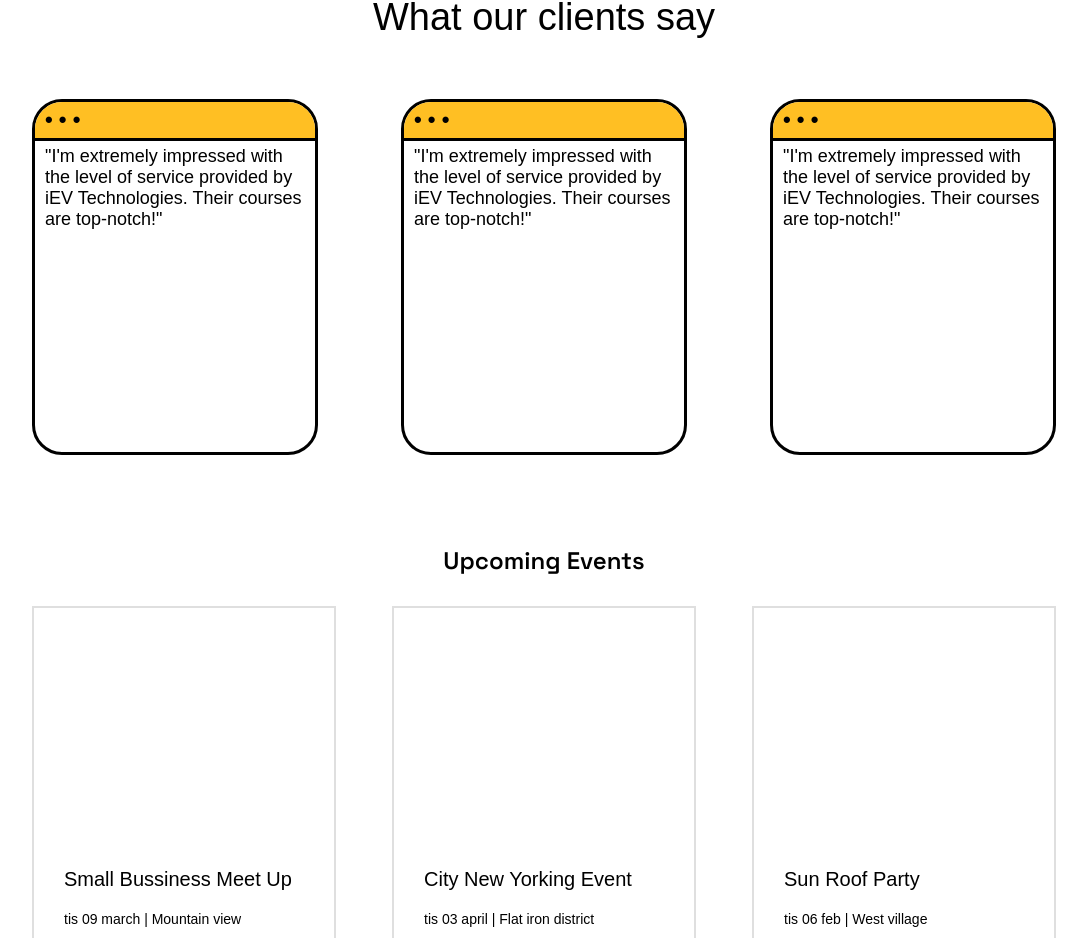
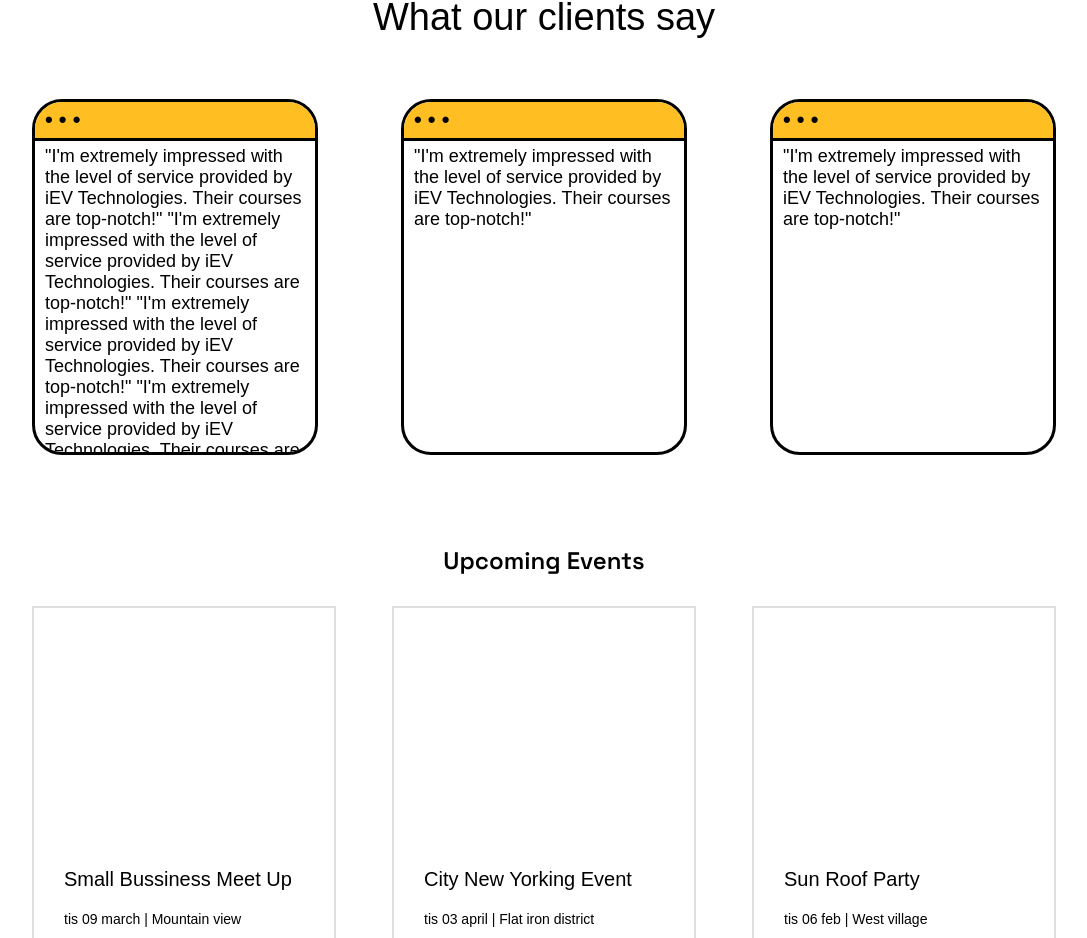
Before and after one commit to iev21/iev-frontend, an Angular app: page / in a window 1280 px wide. Shown: the part 1832-2770 px from the top of the page, without its empty margins (96-1183 px from the left). Built offline with nearby package versions, Linux system fonts and the light colour scheme.

Commit message:
Update testimonials.component.html

```diff
--- a/src/app/testimonials/testimonials.component.html
+++ b/src/app/testimonials/testimonials.component.html
@@ -5,6 +5,9 @@
     <div class="testimonials__div"><div>• • •</div>
     <div class="innertext">
     "I'm extremely impressed with the level of service provided by iEV Technologies. Their courses are top-notch!"
+    "I'm extremely impressed with the level of service provided by iEV Technologies. Their courses are top-notch!"
+    "I'm extremely impressed with the level of service provided by iEV Technologies. Their courses are top-notch!"
+      "I'm extremely impressed with the level of service provided by iEV Technologies. Their courses are top-notch!"
     </div></div>
     <div class="testimonials__div"><div>• • •</div>
     <div class="innertext">
```
